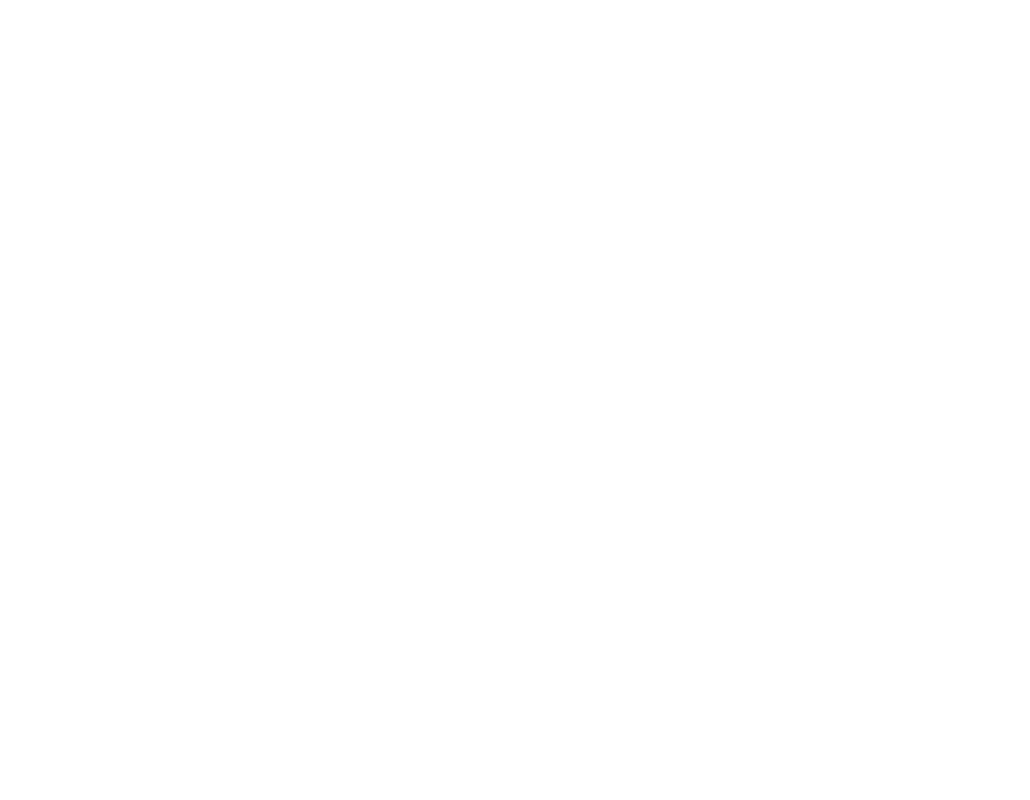
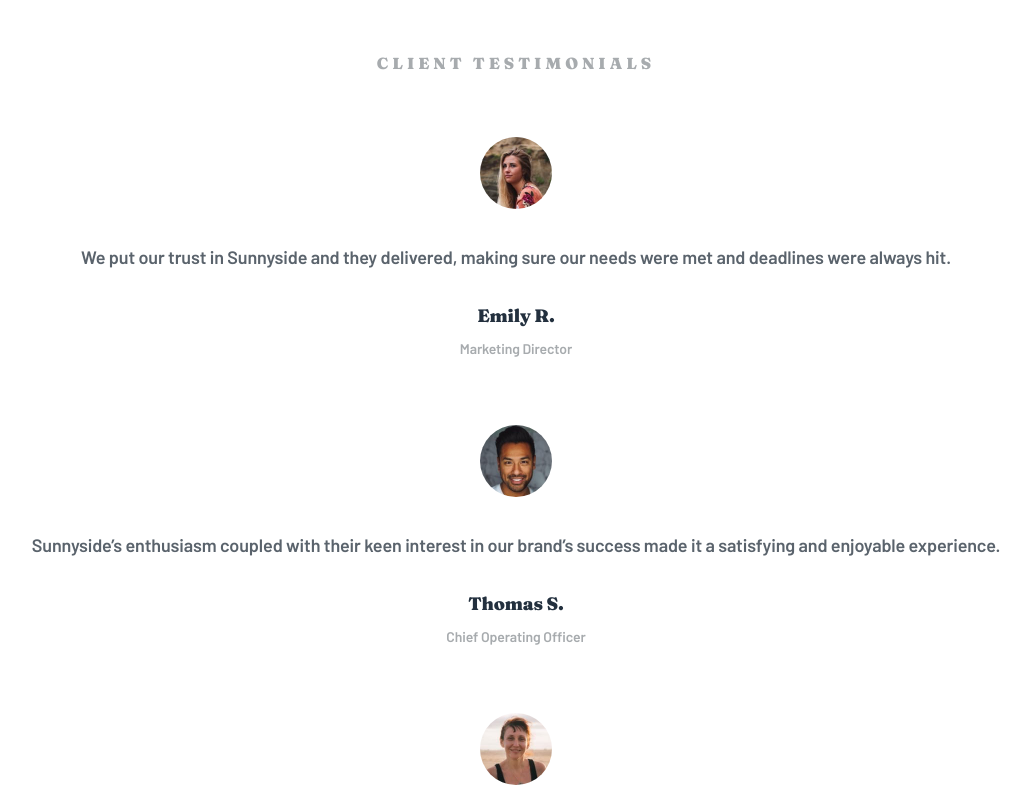
Before and after one commit to brasspetals/fm-sunnyside-landing-page, a Svelte app: page / in a window 1280 px wide. Shown: the part 6720-7520 px from the top of the page, without its empty margins (124-1154 px from the left). Before the commit the page ends 6710 px from the top, so only its background shows below. Built offline with nearby package versions, Linux system fonts and the light colour scheme.

Commit message:
Add Testimonials section and mobile styling, tweak file organization

```diff
--- /dev/null
+++ b/public/scripts/testimonials.js
@@ -0,0 +1,20 @@
+export const testimonials = [
+  {
+    avatar: "/images/image-emily.jpg",
+    text: "We put our trust in Sunnyside and they delivered, making sure our needs were met and deadlines were always hit.",
+    name: "Emily R.",
+    occupation: "marketing director"
+  },
+  {
+    avatar: "/images/image-thomas.jpg",
+    text: "Sunnyside’s enthusiasm coupled with their keen interest in our brand’s success made it a satisfying and enjoyable experience.",
+    name: "Thomas S.",
+    occupation: "chief operating officer"
+  },
+  {
+    avatar: "/images/image-jennie.jpg",
+    text: "Incredible end result! Our sales increased over 400% when we worked with Sunnyside. Highly recommended!",
+    name: "Jennie F.",
+    occupation: "business owner"
+  }
+]
--- a/src/App.svelte
+++ b/src/App.svelte
@@ -1,13 +1,14 @@
 <script>
-	import Header from './components/Header.svelte'
-	import About from './components/About.svelte'
-	import Services from './components/Services.svelte'
+	import Header from './components/layout/Header.svelte'
+	import About from './components/layout/About.svelte'
+	import Services from './components/layout/Services.svelte'
+	import ClientTestimonials from './components/layout/ClientTestimonials.svelte'
 </script>
 
 <Header/>
 <About/>
 <Services/>
-
+<ClientTestimonials/>
 <style>
 
 </style>
--- a/src/components/About.svelte
+++ /dev/null
@@ -1,10 +0,0 @@
-<script>
-  import {cardPairs as cards} from '../../public/scripts/cardPairs.js'
-  import CardPair from './CardPair.svelte'
-</script>
-
-<section class="about">
- {#each cards as card}
-  <CardPair card={card}/>
- {/each}
-</section>
--- a/src/components/CardSingle.svelte
+++ b/src/components/CardSingle.svelte
@@ -12,6 +12,7 @@
 <style>
   .service {
     background-size: cover;
+    background-position: center;
     background-repeat: no-repeat;
     height: 135vw;
     min-height: 37.5rem;
--- /dev/null
+++ b/src/components/Testimonial.svelte
@@ -0,0 +1,52 @@
+<script>
+  export let testimonial
+</script>
+
+<div class="testimonial">
+  <img src="{testimonial.avatar}" alt="" class="testimonial__avatar">
+  <p class="testimonial__text">{testimonial.text}</p>
+  <p class="testimonial__name">{testimonial.name}</p>
+  <p class="testimonial__occupation">{testimonial.occupation}</p>
+</div>
+
+<style>
+  .testimonial {
+    display: grid;
+    justify-content: center;
+    justify-items: center;
+  }
+
+  .testimonial__avatar {
+    border-radius: 50%;
+    height: 4.5rem;
+    width: auto;
+    margin-bottom: 2rem;
+    display: block;
+  }
+
+  .testimonial__text {
+    font-size: 1.125rem;
+    font-weight: 600;
+    letter-spacing: -0.0081rem;
+    line-height: 1.778;
+    color: var(--color-dark-gray);
+    margin-bottom: 1.9375rem;
+  }
+
+  .testimonial__name {
+    font-family: "Fraunces", serif;
+    font-weight: 900;
+    font-size: 1.125rem;
+    letter-spacing: -0.0081rem;
+    color: var(--color-dark-blue);
+    margin-bottom: 0.5625rem;
+  }
+
+  .testimonial__occupation {
+    color: var(--color-gray);
+    text-transform: capitalize;
+    font-size: 14px;
+    line-height: 1.786;
+    letter-spacing: -0.1px;
+  }
+</style>
--- /dev/null
+++ b/src/components/layout/About.svelte
@@ -0,0 +1,10 @@
+<script>import {cardPairs as cards} from '../../../public/scripts/cardPairs'
+
+  import CardPair from '../CardPair.svelte'
+</script>
+
+<section class="about">
+ {#each cards as card}
+  <CardPair card={card}/>
+ {/each}
+</section>
--- /dev/null
+++ b/src/components/layout/ClientTestimonials.svelte
@@ -0,0 +1,33 @@
+<script>
+  import Testimonial from "../Testimonial.svelte"
+  import {testimonials} from "../../../public/scripts/testimonials"
+</script>
+
+<section class="client-testimonials">
+  <h2>Client Testimonials</h2>
+  <div class="testimonials">
+    {#each testimonials as testimonial}
+    <Testimonial testimonial={testimonial}/>
+  {/each}
+  </div>
+</section>
+
+<style>
+  .client-testimonials {
+    padding: 3.9375rem 1.5rem;
+    text-align: center;
+  }
+
+  h2 {
+    font-size: 1rem;
+    text-transform: uppercase;
+    letter-spacing: 0.25rem;
+    color: var(--color-gray);
+    margin-bottom: 4rem;
+  }
+
+  .testimonials {
+    display: grid;
+    gap: 4rem;
+  }
+</style>
--- a/src/components/Header.svelte
+++ b/src/components/layout/Header.svelte
@@ -1,5 +1,5 @@
 <script>
-  import Nav from './Nav.svelte'
+  import Nav from '../Nav.svelte'
 </script>
 
 <header>
--- a/src/components/Services.svelte
+++ b/src/components/layout/Services.svelte
@@ -1,6 +1,6 @@
 <script>
-  import Card from "./CardSingle.svelte"
-  import {cardSingles as services} from '../../public/scripts/cardSingles.js'
+  import Card from "../CardSingle.svelte"
+  import {cardSingles as services} from '../../../public/scripts/cardSingles.js'
 </script>
 
 <section class="services">
```
